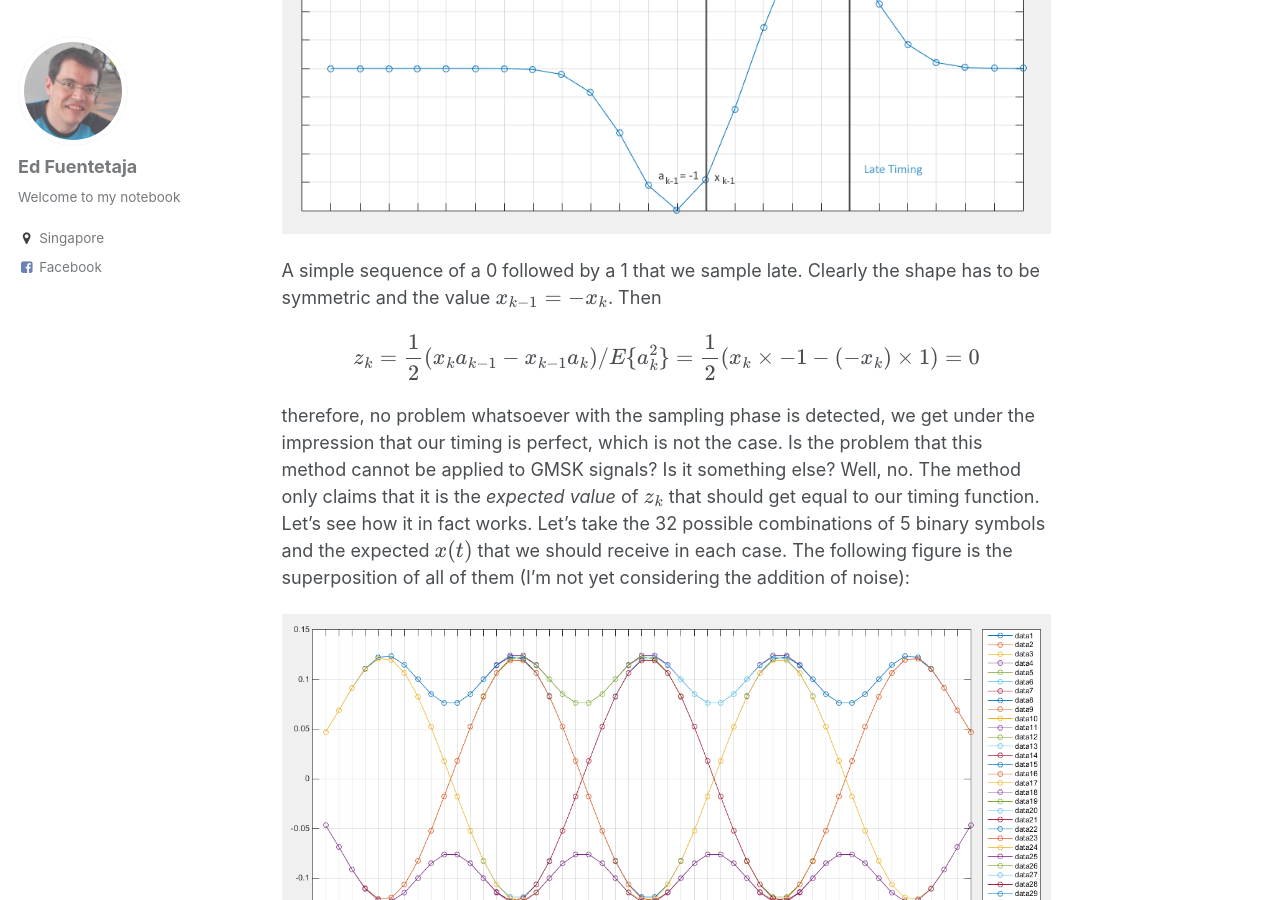
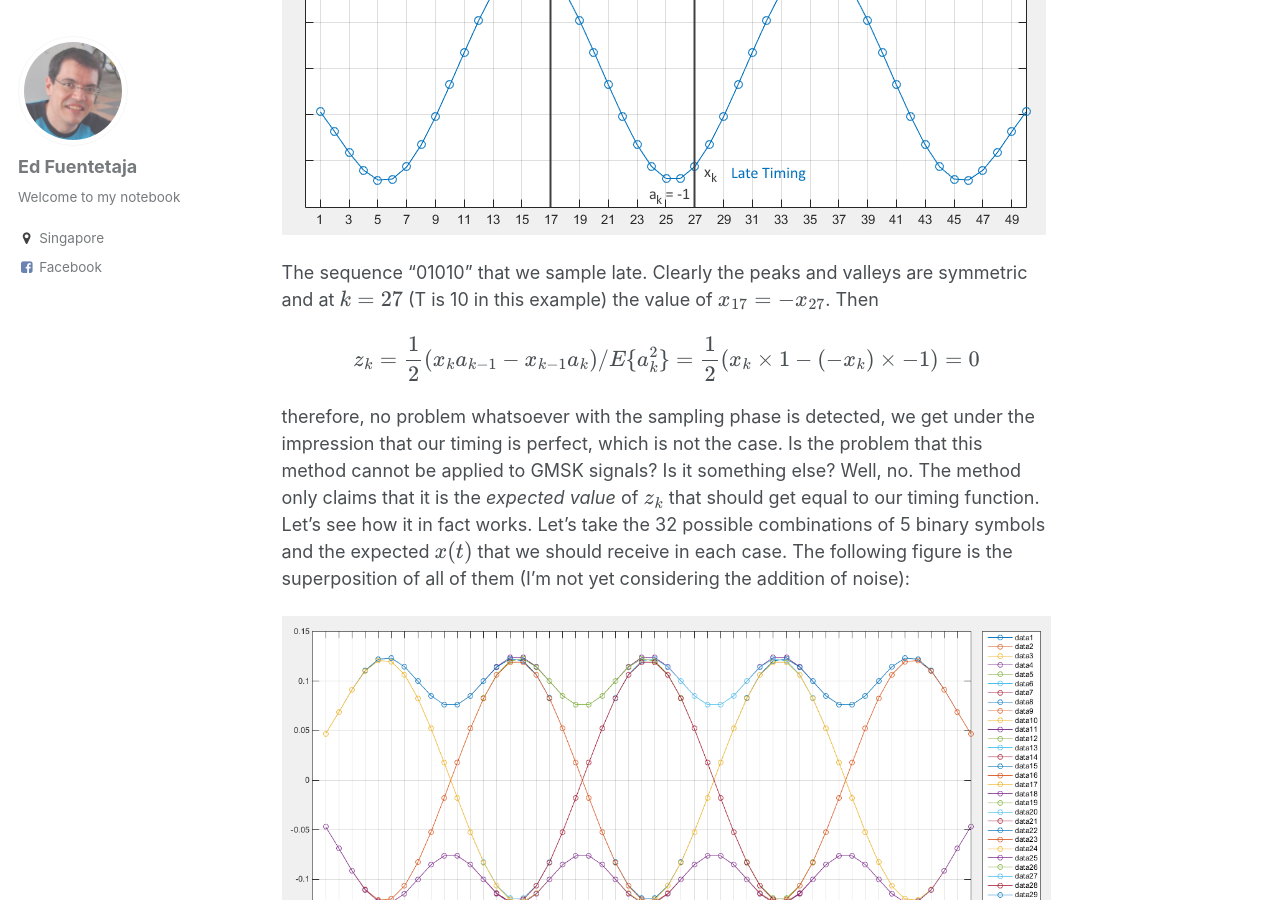
Before and after one commit to EdFuentetaja/EdFuentetaja.github.io, a Jekyll site: the page built from _posts/2017-03-12-m_m_analysis.markdown, in a window 1280 px wide and 900 px high, scrolled down 4068 px. Built offline with Jekyll 4.4.1, drawn with Linux system fonts in a browser that asks for light colours; formulas are drawn with MathJax 3; comment, search, counter and statistics services are not loaded.

Commit message:
Fixed an error with the negative example.

```diff
--- a/_posts/2017-03-12-m_m_analysis.markdown
+++ b/_posts/2017-03-12-m_m_analysis.markdown
@@ -57,9 +57,9 @@ I have expended most of the time in trying to find out from a quantitative point
 
 [![Negative example][example_negative]][example_negative]
 
-A simple sequence of a 0 followed by a 1 that we sample late. Clearly the shape has to be symmetric and the value $$x_{k-1} = -x_k$$. Then
+The sequence "01010" that we sample late. Clearly the peaks and valleys are symmetric and at $$k=27$$ (T is 10 in this example) the value of $$x_{17} = -x_{27}$$. Then
 
-$$z_k = \frac{1}{2}(x_k a_{k-1} - x_{k-1} a_k)/E\{a_k^2\} = \frac{1}{2}(x_k\times-1 - (-x_k)\times1) = 0$$
+$$z_k = \frac{1}{2}(x_k a_{k-1} - x_{k-1} a_k)/E\{a_k^2\} = \frac{1}{2}(x_k\times1 - (-x_k)\times-1) = 0$$
 
 therefore, no problem whatsoever with the sampling phase is detected, we get under the impression that our timing is perfect, which is not the case. Is the problem that this method cannot be applied to GMSK signals? Is it something else? Well, no. The method only claims that it is the _expected value_ of $$z_k$$ that should get equal to our timing function. Let's see how it in fact works. Let's take the 32 possible combinations of 5 binary symbols and the expected $$x(t)$$ that we should receive in each case. The following figure is the superposition of all of them (I'm not yet considering the addition of noise):
 
```
Also changed, not shown: images/MM/example_negative.png, 1 other file.
